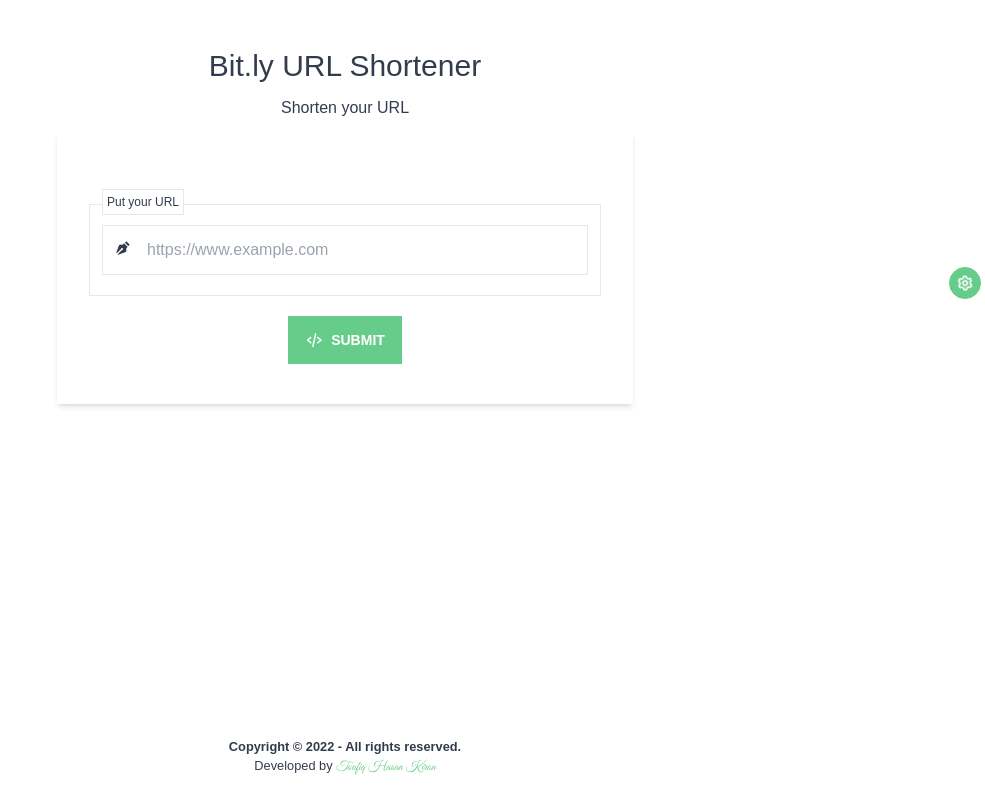
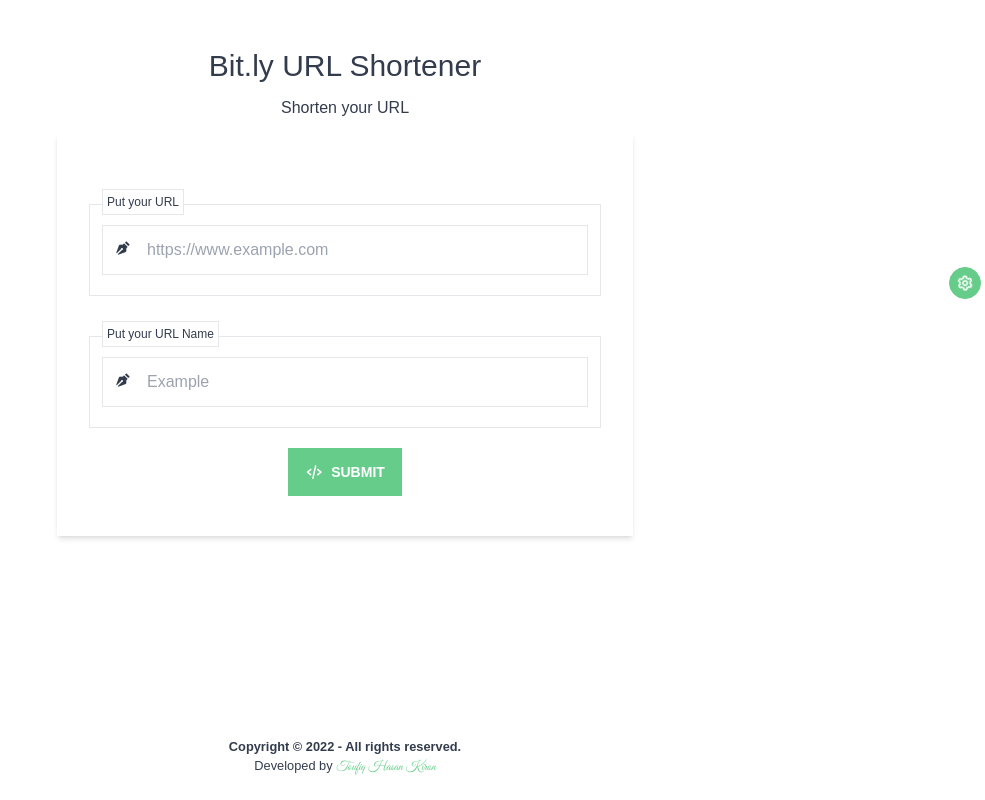
Before and after one commit to kiron0/bit.lyCode, a React (Create React App) app: page / in a window 1280 px wide. Shown: the whole page, without its empty margins (295-1280 px from the left). Built offline with nearby package versions, Linux system fonts and the light colour scheme; the HTML template or start-up script is replaced by a standard one.

Commit message:
document title added

```diff
--- a/src/pages/Input.tsx
+++ b/src/pages/Input.tsx
@@ -1,4 +1,4 @@
-import React, { useState } from 'react'
+import React, { useEffect, useState } from 'react'
 import db from '../auth/Firebase/firebase.init'
 import { nanoid } from 'nanoid';
 import { CopyToClipboard } from 'react-copy-to-clipboard';
@@ -9,7 +9,13 @@
 export default function Input() {
           const [shorten, setShorten] = useState('');
           const [urlError, setUrlError] = useState('');
+          const [urlName, setUrlName] = useState('');
+          const [urlNameError, setUrlNameError] = useState('');
           const [loading, setLoading] = useState(false);
+
+          useEffect(() => {
+                    document.title = urlName ? `${urlName}` : 'Bit.ly URL Shortener';
+          }, [urlName]);
 
           const isValidURL = /^(https?:\/\/)?((([a-z\d]([a-z\d-]*[a-z\d])*)\.)+[a-z]{2,}|((\d{1,3}\.){3}\d{1,3}))(\:\d+)?(\/[-a-z\d%_.~+]*)*(\?[;&a-z\d%_.~+=-]*)?(\#[-a-z\d_]*)?$/i;
 
@@ -27,20 +33,44 @@
                     }
           }
 
+          const handleURLNameError = (e: React.ChangeEvent<HTMLInputElement>) => {
+                    const input = e.target.value;
+                    // check if input is empty
+                    if (input === '') {
+                              setUrlNameError('Please Enter URL Name..!');
+                    } else if (input.length < 6) {
+                              setUrlNameError('URL Name must be 6 characters long..!');
+                    } else {
+                              setUrlNameError('');
+                    }
+          }
+
           const handleDB = async (e: React.SyntheticEvent) => {
                     e.preventDefault();
                     setLoading(true);
 
                     const form = e.target as typeof e.target & {
                               URL: { value: string };
+                              URLName: { value: string };
                     };
 
                     // if user enter url without https:// or http:// then add https:// to url
                     const input = form.URL.value;
+                    const inputName = form.URLName.value;
 
                     // check if input is empty
                     if (input === '') {
                               toast.error('Please Enter URL..!', {
+                                        icon: "❌",
+                                        duration: 3000,
+                              });
+                              setLoading(false);
+                              return;
+                    }
+
+                    // check if input is empty
+                    if (inputName === '') {
+                              toast.error('Please Enter URL Name..!', {
                                         icon: "❌",
                                         duration: 3000,
                               });
@@ -67,8 +97,10 @@
                               await db.collection('urls').add({
                                         url: input,
                                         slug: slug,
+                                        urlName: inputName,
                               })
                               setShorten(`${window.location.origin}/${slug}`);
+                              setUrlName(inputName);
                               toast.success('URL Shortened Successfully..!', {
                                         icon: "✅",
                                         duration: 3000,
@@ -115,8 +147,31 @@
                                                                                           </small>
                                                                                 )}
                                                                       </div>
+                                                                      <div className="name border rounded-none p-3 relative mt-10">
+                                                                                <div className="name-title absolute -top-4 bg-base-100 border rounded-none p-1">
+                                                                                          <h3 className="text-xs font-poppins">Put your URL Name</h3>
+                                                                                </div>
+                                                                                <div className={`input-group flex items-center my-2 border p-3 rounded-none mt-2 ${urlNameError && "border-error shadow-error outline-error"}`}>
+                                                                                          <div className="icon">
+                                                                                                    <i className="bx bxs-pen"></i>
+                                                                                          </div>
+                                                                                          <input
+                                                                                                    type="text"
+                                                                                                    name="URLName"
+                                                                                                    onChange={handleURLNameError}
+                                                                                                    className="form-control outline-none pl-4 w-full bg-transparent"
+                                                                                                    placeholder="Example"
+                                                                                                    autoComplete="off"
+                                                                                          />
+                                                                                </div>
+                                                                                {urlNameError && (
+                                                                                          <small className="flex flex-col pt-2 text-error">
+                                                                                                    {urlNameError}
+                                                                                          </small>
+                                                                                )}
+                                                                      </div>
                                                                       <div className="card-actions justify-center mt-5">
-                                                                                <button className={`btn btn-sm md:btn-md btn-primary text-white rounded-none flex gap-2 ${urlError ? 'btn-disabled' : ''}`}><i className="bx bx-code-alt text-lg"></i> Submit</button>
+                                                                                <button className={`btn btn-sm md:btn-md btn-primary text-white rounded-none flex gap-2 ${urlError || urlNameError ? 'btn-disabled' : ''}`}><i className="bx bx-code-alt text-lg"></i> Submit</button>
                                                                       </div>
                                                             </form>
                                                             {
```
